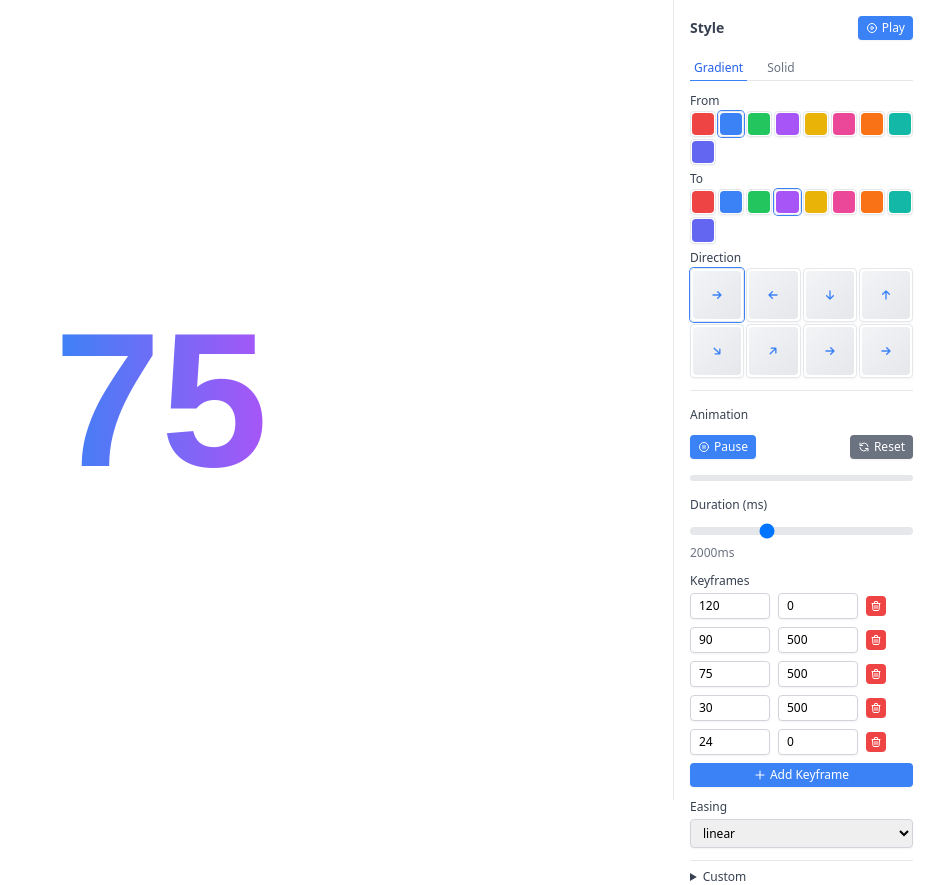
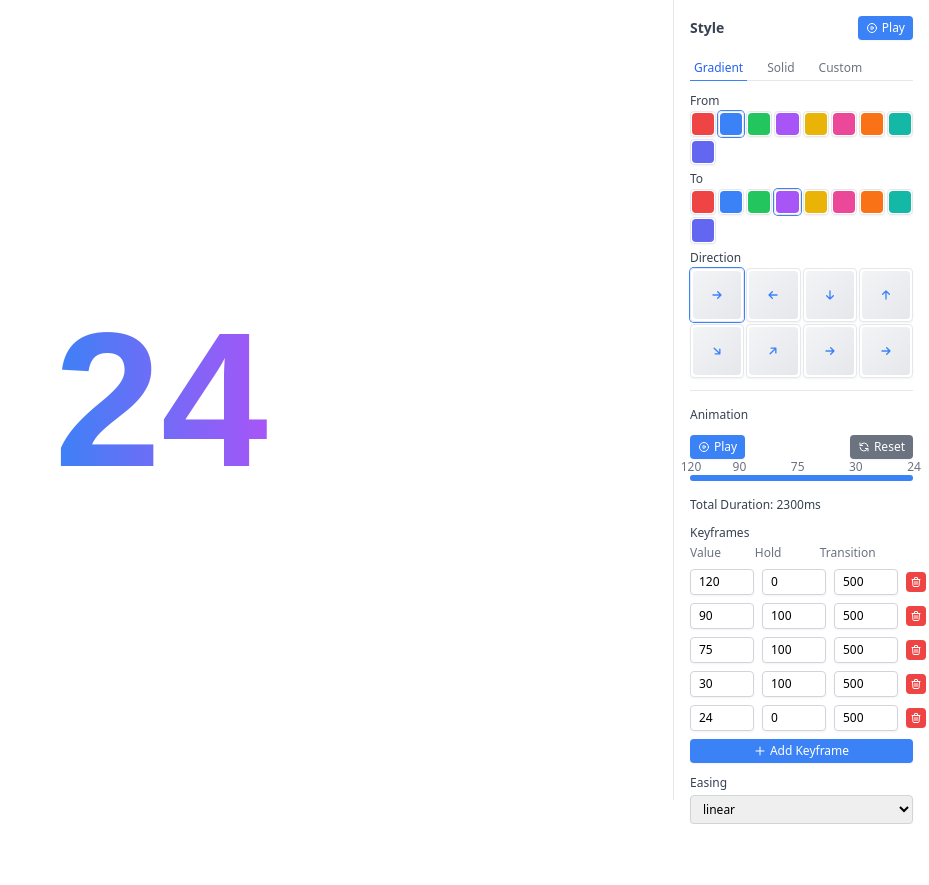
Before and after one commit to jeffjose/arr-demo, a SvelteKit app: page / in a window 1280 px wide. Shown: the whole page, without its empty margins (351-1280 px from the left). After the commit the page ends 824 px from the top, so only its background shows below. Built offline with nearby package versions, Linux system fonts and the light colour scheme; a web font is replaced by a local one.

Commit message:
checkpoint

```diff
--- a/src/routes/+layout.svelte
+++ b/src/routes/+layout.svelte
@@ -24,18 +24,18 @@
 	type Keyframe = {
 		value: number;
 		holdTime: number; // Time to hold at this keyframe in ms
+		transitionDuration: number; // Duration of transition to next keyframe
 	};
 
 	let keyframes = $state<Keyframe[]>([
-		{ value: 120, holdTime: 0 },
-		{ value: 90, holdTime: 500 },
-		{ value: 75, holdTime: 500 },
-		{ value: 30, holdTime: 500 },
-		{ value: 24, holdTime: 0 }
+		{ value: 120, holdTime: 0, transitionDuration: 500 },
+		{ value: 90, holdTime: 100, transitionDuration: 500 },
+		{ value: 75, holdTime: 100, transitionDuration: 500 },
+		{ value: 30, holdTime: 100, transitionDuration: 500 },
+		{ value: 24, holdTime: 0, transitionDuration: 500 }
 	]);
 
 	// Animation configuration
-	let duration = $state(2000); // 2 seconds
 	let easingFunction = $state<'linear' | 'easeIn' | 'easeOut' | 'easeInOut' | 'bounce' | 'elastic'>(
 		'linear'
 	);
@@ -93,7 +93,7 @@
 	function getTotalDuration() {
 		return keyframes.reduce((total, frame, index) => {
 			const isLast = index === keyframes.length - 1;
-			return total + frame.holdTime + (isLast ? 0 : duration);
+			return total + frame.holdTime + (isLast ? 0 : frame.transitionDuration);
 		}, 0);
 	}
 
@@ -104,7 +104,7 @@
 
 		// Find which keyframe we're in and calculate progress
 		for (let i = 0; i < keyframes.length - 1; i++) {
-			const frameDuration = keyframes[i].holdTime + duration;
+			const frameDuration = keyframes[i].holdTime + keyframes[i].transitionDuration;
 			if (elapsed < frameDuration) {
 				currentKeyframeIndex = i;
 				const frameProgress = Math.min(elapsed / frameDuration, 1);
@@ -115,7 +115,7 @@
 					return 0;
 				} else {
 					// We're in the transition phase
-					return (elapsed - keyframes[i].holdTime) / duration;
+					return (elapsed - keyframes[i].holdTime) / keyframes[i].transitionDuration;
 				}
 			}
 			elapsed -= frameDuration;
@@ -124,6 +124,12 @@
 		// We're at the last keyframe
 		currentKeyframeIndex = keyframes.length - 1;
 		return 1;
+	}
+
+	function getOverallProgress(currentTime: number) {
+		let elapsed = currentTime - startTime + pausedTime;
+		let totalDuration = getTotalDuration();
+		return Math.min(elapsed / totalDuration, 1);
 	}
 
 	function animate(currentTime: number) {
@@ -139,10 +145,12 @@
 			const currentValue =
 				currentFrame.value + (nextFrame.value - currentFrame.value) * easedProgress;
 			fps.set(Math.round(currentValue));
+			progress = getOverallProgress(currentTime);
 			animationFrameId = requestAnimationFrame(animate);
 		} else {
 			// We're at the last frame
 			fps.set(currentFrame.value);
+			progress = 1;
 			isPlaying = false;
 		}
 	}
@@ -190,7 +198,11 @@
 
 	function addKeyframe() {
 		const lastFrame = keyframes[keyframes.length - 1];
-		keyframes = [...keyframes.slice(0, -1), { value: lastFrame.value, holdTime: 500 }, lastFrame];
+		keyframes = [
+			...keyframes.slice(0, -1),
+			{ value: lastFrame.value, holdTime: 100, transitionDuration: 500 },
+			lastFrame
+		];
 	}
 
 	function removeKeyframe(index: number) {
@@ -200,6 +212,14 @@
 
 	function updateKeyframe(index: number, updates: Partial<Keyframe>) {
 		keyframes = keyframes.map((frame, i) => (i === index ? { ...frame, ...updates } : frame));
+	}
+
+	function getKeyframePosition(index: number) {
+		let position = 0;
+		for (let i = 0; i < index; i++) {
+			position += keyframes[i].holdTime + keyframes[i].transitionDuration;
+		}
+		return position / getTotalDuration();
 	}
 
 	// Initialize gradient on mount
@@ -282,6 +302,14 @@
 					>
 						Solid
 					</button>
+					<button
+						class="border-b px-1 py-1 text-xs font-medium transition-colors {activeTab === 'custom'
+							? 'border-blue-500 text-blue-600'
+							: 'border-transparent text-gray-500 hover:border-gray-300 hover:text-gray-700'}"
+						on:click={() => (activeTab = 'custom')}
+					>
+						Custom
+					</button>
 				</nav>
 			</div>
 
@@ -299,6 +327,20 @@
 							<div class="h-full w-full rounded {color.bg}"></div>
 						</button>
 					{/each}
+				</div>
+			{:else if activeTab === 'custom'}
+				<!-- Custom Input -->
+				<div class="space-y-2">
+					<label class="block text-xs font-medium text-gray-700">Custom Classes</label>
+					<input
+						type="text"
+						bind:value={$textClass}
+						class="w-full rounded border border-gray-300 px-2 py-1 text-xs shadow-sm focus:border-blue-500 focus:outline-none focus:ring-1 focus:ring-blue-500"
+						placeholder="Custom classes..."
+					/>
+					<p class="text-xs text-gray-500">
+						Enter custom Tailwind classes. Example: bg-gradient-to-r from-blue-500 to-purple-500
+					</p>
 				</div>
 			{:else}
 				<!-- Gradient Controls -->
@@ -536,9 +578,21 @@
 					</div>
 
 					<!-- Progress Bar -->
-					<div class="h-1.5 rounded-full bg-gray-200">
+					<div class="relative h-1.5 rounded-full bg-gray-200">
+						<!-- Keyframe Markers and Labels -->
+						{#each keyframes as keyframe, i}
+							<div class="absolute" style="left: {getKeyframePosition(i) * 100}%">
+								<!-- FPS Value Label -->
+								<div class="absolute -top-4 left-1/2 -translate-x-1/2 text-xs text-gray-500">
+									{keyframe.value}
+								</div>
+								<!-- Marker Line -->
+								<div class="h-full w-0.5 bg-gray-400" />
+							</div>
+						{/each}
+						<!-- Progress Fill -->
 						<div
-							class="h-full rounded-full bg-blue-500 transition-all duration-100"
+							class="absolute h-full rounded-full bg-blue-500 transition-all duration-100"
 							style="width: {progress * 100}%"
 						/>
 					</div>
@@ -546,21 +600,20 @@
 					<!-- Animation Parameters -->
 					<div class="space-y-3">
 						<div>
-							<label class="mb-1 block text-xs font-medium text-gray-700">Duration (ms)</label>
-							<input
-								type="range"
-								min="500"
-								max="5000"
-								step="100"
-								bind:value={duration}
-								class="h-2 w-full cursor-pointer appearance-none rounded-lg bg-gray-200"
-							/>
-							<div class="mt-1 text-xs text-gray-500">{duration}ms</div>
+							<label class="mb-1 block text-xs font-medium text-gray-700"
+								>Total Duration: {getTotalDuration()}ms</label
+							>
 						</div>
 
 						<div>
 							<label class="mb-1 block text-xs font-medium text-gray-700">Keyframes</label>
 							<div class="space-y-2">
+								<div class="flex items-center gap-2 text-xs text-gray-500">
+									<div class="w-16">Value</div>
+									<div class="w-16">Hold</div>
+									<div class="w-16">Transition</div>
+									<div class="w-8"></div>
+								</div>
 								{#each keyframes as keyframe, i}
 									<div class="flex items-center gap-2">
 										<input
@@ -568,15 +621,23 @@
 											min="0"
 											max="120"
 											bind:value={keyframe.value}
-											class="w-20 rounded border border-gray-300 px-2 py-1 text-xs shadow-sm focus:border-blue-500 focus:outline-none focus:ring-1 focus:ring-blue-500"
+											class="w-16 rounded border border-gray-300 px-2 py-1 text-xs shadow-sm focus:border-blue-500 focus:outline-none focus:ring-1 focus:ring-blue-500"
 										/>
 										<input
 											type="number"
 											min="0"
+											max="1000"
+											step="100"
+											bind:value={keyframe.holdTime}
+											class="w-16 rounded border border-gray-300 px-2 py-1 text-xs shadow-sm focus:border-blue-500 focus:outline-none focus:ring-1 focus:ring-blue-500"
+										/>
+										<input
+											type="number"
+											min="100"
 											max="2000"
 											step="100"
-											bind:value={keyframe.holdTime}
-											class="w-20 rounded border border-gray-300 px-2 py-1 text-xs shadow-sm focus:border-blue-500 focus:outline-none focus:ring-1 focus:ring-blue-500"
+											bind:value={keyframe.transitionDuration}
+											class="w-16 rounded border border-gray-300 px-2 py-1 text-xs shadow-sm focus:border-blue-500 focus:outline-none focus:ring-1 focus:ring-blue-500"
 										/>
 										<button
 											class="rounded bg-red-500 p-1 text-white hover:bg-red-600 focus:outline-none focus:ring-1 focus:ring-red-500"
@@ -625,23 +686,6 @@
 					</div>
 				</div>
 			</div>
-
-			<!-- Custom Input (Collapsible) -->
-			<div class="border-t border-gray-200 pt-2">
-				<details>
-					<summary class="cursor-pointer text-xs font-medium text-gray-700 hover:text-gray-900">
-						Custom
-					</summary>
-					<div class="mt-1">
-						<input
-							type="text"
-							bind:value={$textClass}
-							class="w-full rounded border border-gray-300 px-2 py-1 text-xs shadow-sm focus:border-blue-500 focus:outline-none focus:ring-1 focus:ring-blue-500"
-							placeholder="Custom classes..."
-						/>
-					</div>
-				</details>
-			</div>
 		</div>
 	</div>
 </div>
```
